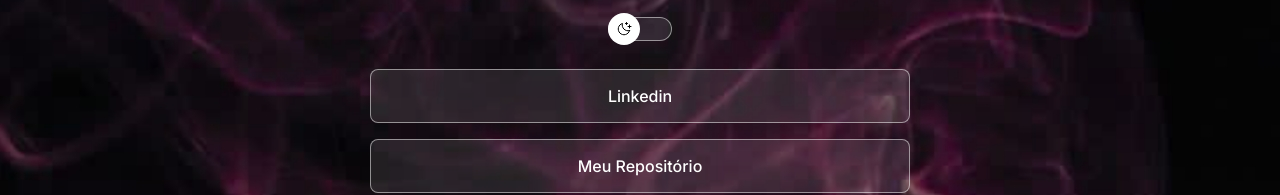
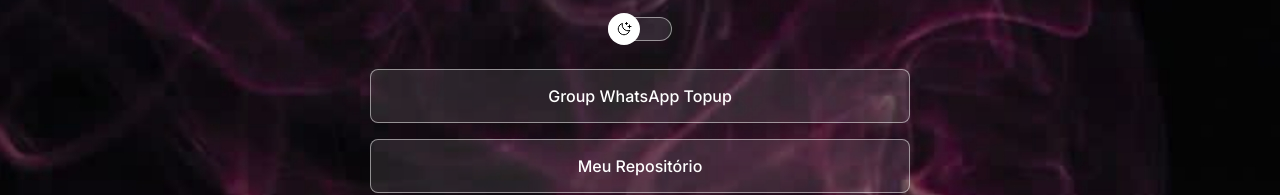
Before and after one commit to xyna-store/xyna-store.github.io, a plain HTML site: page index.html in a window 1280 px wide. Shown: the part 212-407 px from the top of the page. Drawn offline with nearby package versions, Linux system fonts and the light colour scheme.

Commit message:
Update index.html

```diff
--- a/index.html
+++ b/index.html
@@ -32,9 +32,9 @@
       <ul>
         <li>
           <a
-            href="https://www.linkedin.com/in/daniel-de-moura-silva-a123a724b/"
+            href="https://chat.whatsapp.com/FTkVFnZRoMX1ihEIFxI2Oe"
             target="_blank"
-            >Linkedin</a
+            >Group WhatsApp Topup</a
           >
         </li>
         <li>
```
